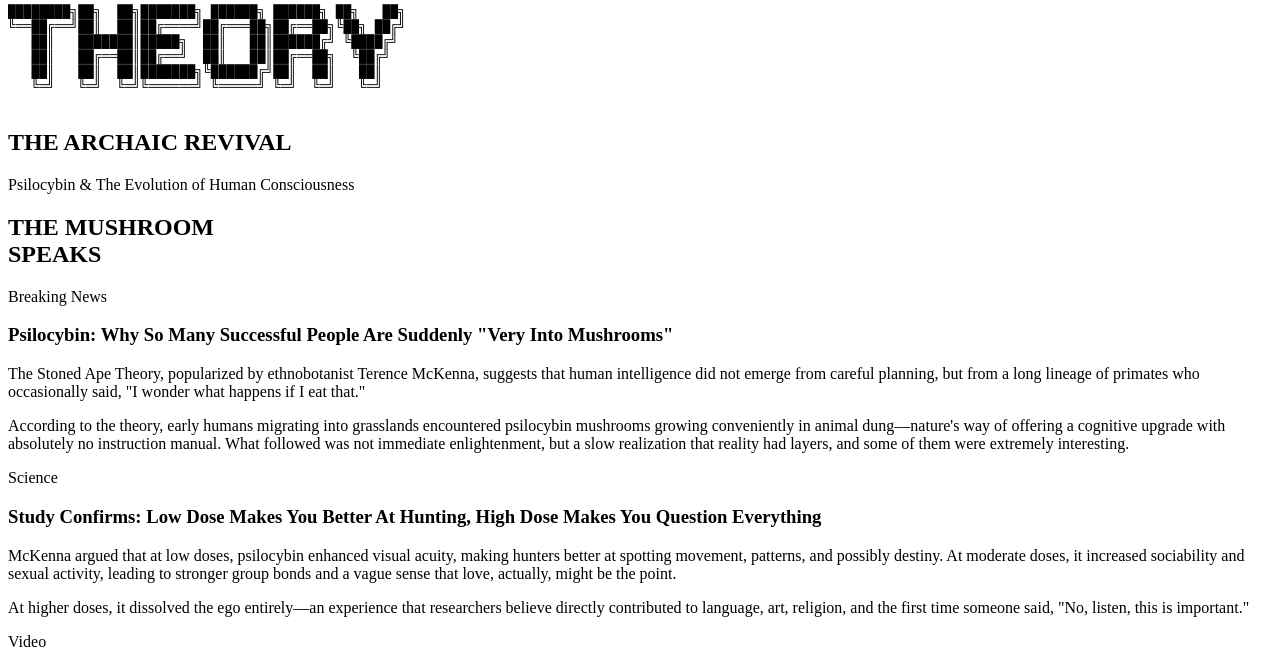
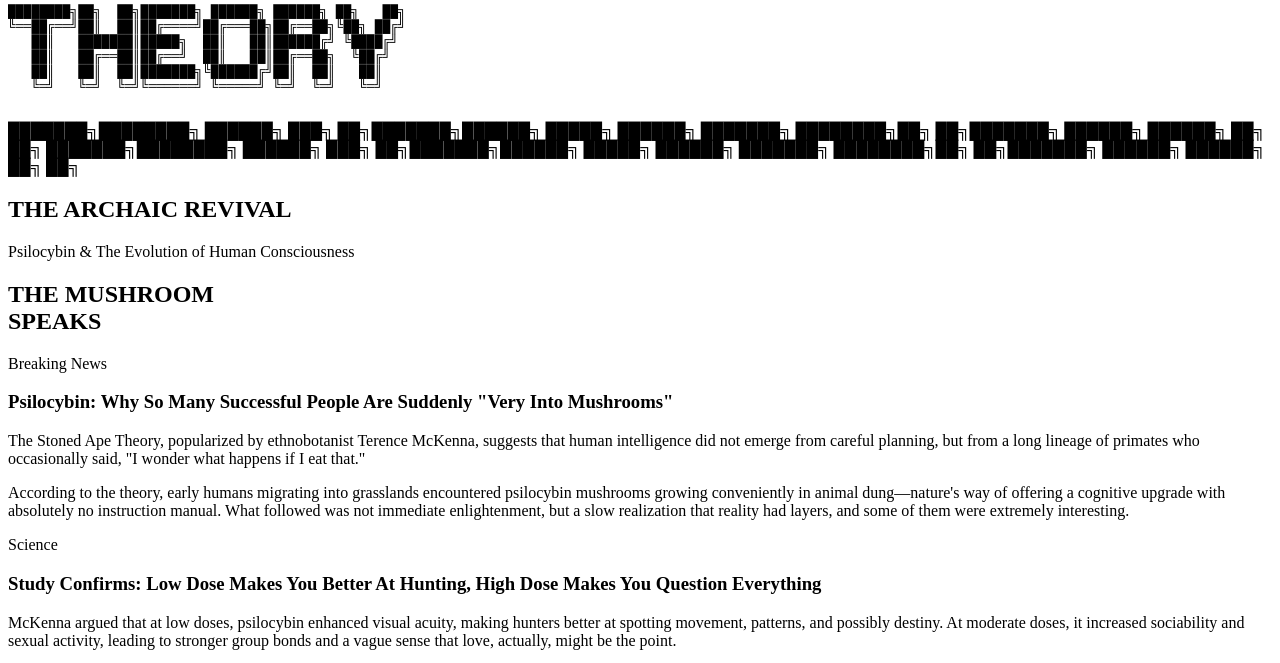
Before and after one commit to StackItHigh/sata, a website: page index.html in a window 1280 px wide. Shown: the part 892-1555 px from the top of the page. Drawn offline with Linux system fonts and the light colour scheme; a web font is replaced by a local one.

Commit message:
Update index.html

```diff
--- a/index.html
+++ b/index.html
@@ -54,6 +54,16 @@
         </section>
 
 
+
+        <!-- Scrolling ASCII Banner -->
+        <div class="ascii-banner-section">
+            <div class="ascii-banner-wrapper">
+                <div class="ascii-banner-scroll">
+                    <span class="ascii-banner-text">███████╗████████╗ ██████╗ ███╗   ██╗███████╗██████╗      █████╗ ██████╗ ███████╗    ████████╗██╗  ██╗███████╗ ██████╗ ██████╗ ██╗   ██╗        </span>
+                    <span class="ascii-banner-text">███████╗████████╗ ██████╗ ███╗   ██╗███████╗██████╗      █████╗ ██████╗ ███████╗    ████████╗██╗  ██╗███████╗ ██████╗ ██████╗ ██╗   ██╗        </span>
+                </div>
+            </div>
+        </div>
 
         <!-- Newspaper Headlines Section -->
         <section id="headlines" class="headlines-section">
```
